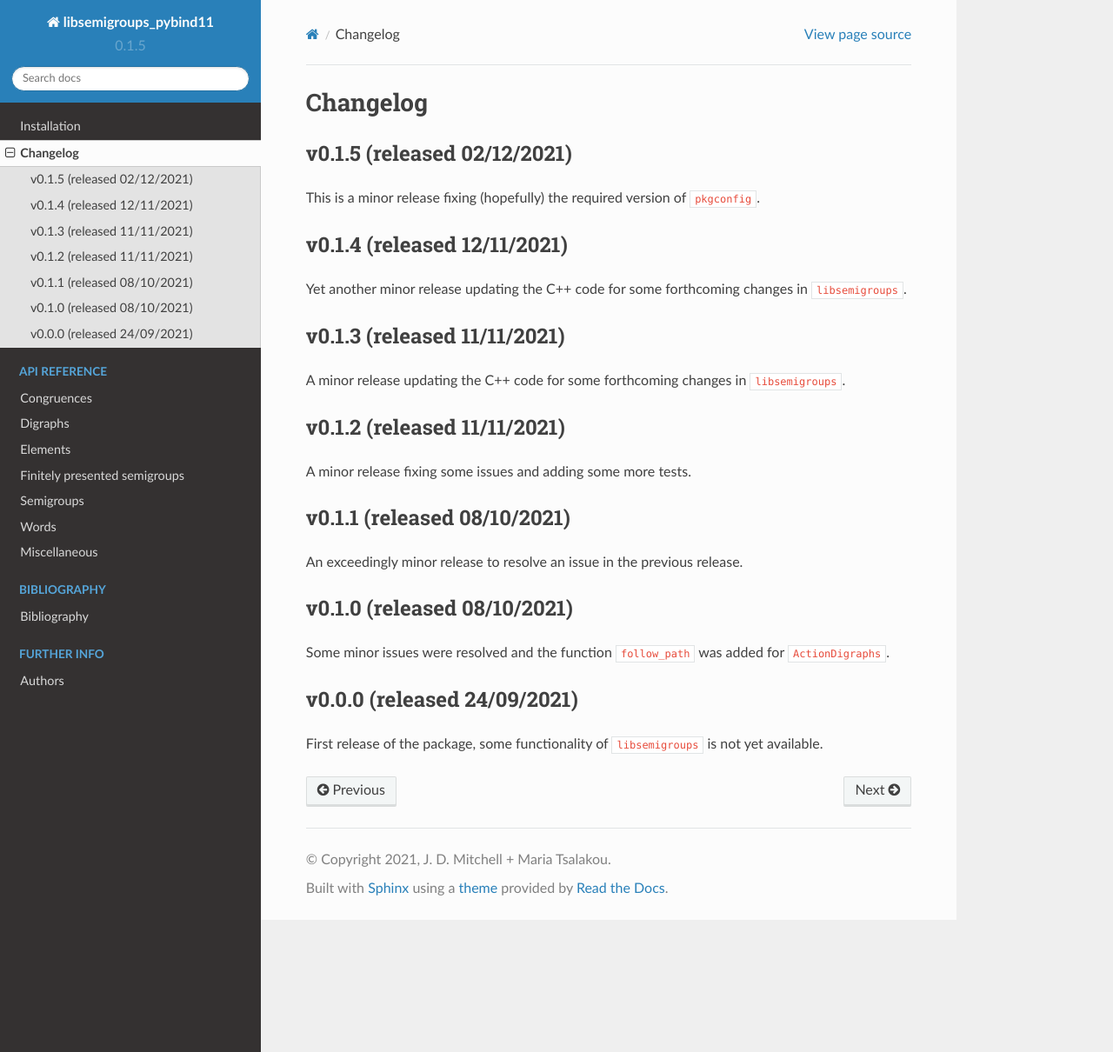
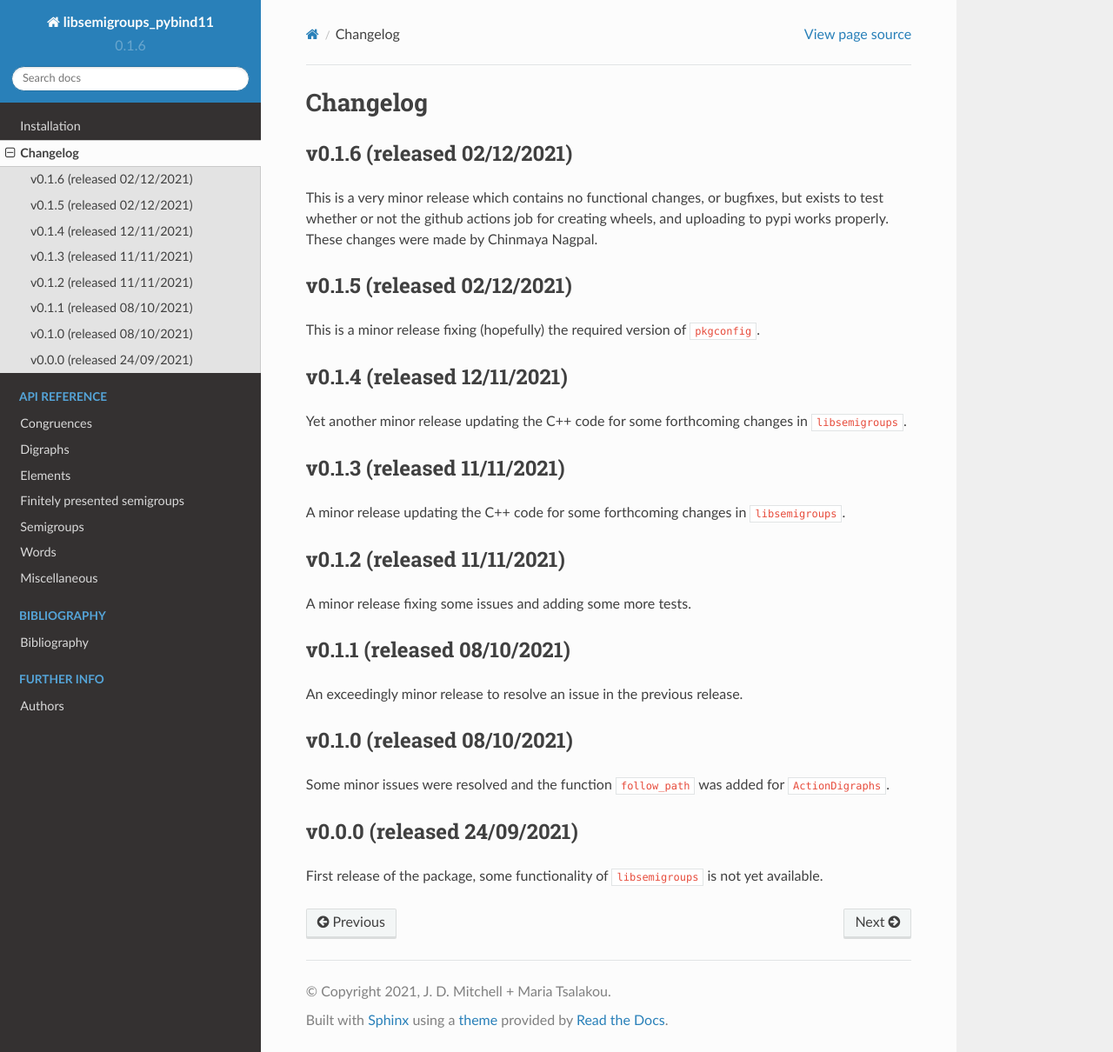
Before and after one commit to libsemigroups/libsemigroups_pybind11, a Sphinx documentation site: the page built from docs/source/changelog.rst, in a window 1280 px wide and 1210 px high. Shown: the whole window at 87% size. Built offline with Sphinx 7.4.7 and the Read the Docs theme 2.0.0, drawn with Linux system fonts in a browser that asks for light colours; pages that are not in the unit, such as notebooks, are missing from menus.

Commit message:
Update version etc for v0.1.6

```diff
--- a/docs/source/changelog.rst
+++ b/docs/source/changelog.rst
@@ -6,6 +6,14 @@
 
 Changelog
 =========
+
+v0.1.6 (released 02/12/2021)
+----------------------------
+
+This is a very minor release which contains no functional changes, or bugfixes,
+but exists to test whether or not the github actions job for creating wheels,
+and uploading to pypi works properly. These changes were made by Chinmaya
+Nagpal.
 
 v0.1.5 (released 02/12/2021)
 ----------------------------
--- a/docs/source/conf.py
+++ b/docs/source/conf.py
@@ -27,8 +27,8 @@ master_doc = "index"
 project = u"libsemigroups_pybind11"
 copyright = u"2021, J. D. Mitchell + Maria Tsalakou"
 author = u"J. D. Mitchell"
-version = u"0.1.5"
-release = u"0.1.5"
+version = u"0.1.6"
+release = u"0.1.6"
 language = None
 exclude_patterns = ["_build"]
 pygments_style = "sphinx"
--- a/docs/source/index.rst
+++ b/docs/source/index.rst
@@ -1,4 +1,4 @@
-libsemigroups_pybind11 - Version 0.1.5
+libsemigroups_pybind11 - Version 0.1.6
 ======================================
 
 python bindings for the C++ library libsemigroups
--- a/docs/source/install.rst
+++ b/docs/source/install.rst
@@ -4,7 +4,7 @@
 
    The full license is in the file LICENSE, distributed with this software.
 
-.. |libsemigroups-pybind11-version| replace:: 0.1.5
+.. |libsemigroups-pybind11-version| replace:: 0.1.6
 
 Installation
 ============
--- a/setup.py
+++ b/setup.py
@@ -28,7 +28,7 @@ from tools import (  # pylint: disable=import-error, wrong-import-position
     libsemigroups_version,
 )
 
-__version__ = "0.1.5"
+__version__ = "0.1.6"
 
 
 def minimum_libsemigroups_version():
```
Also changed, not shown: README.md (+5 -5 lines).
